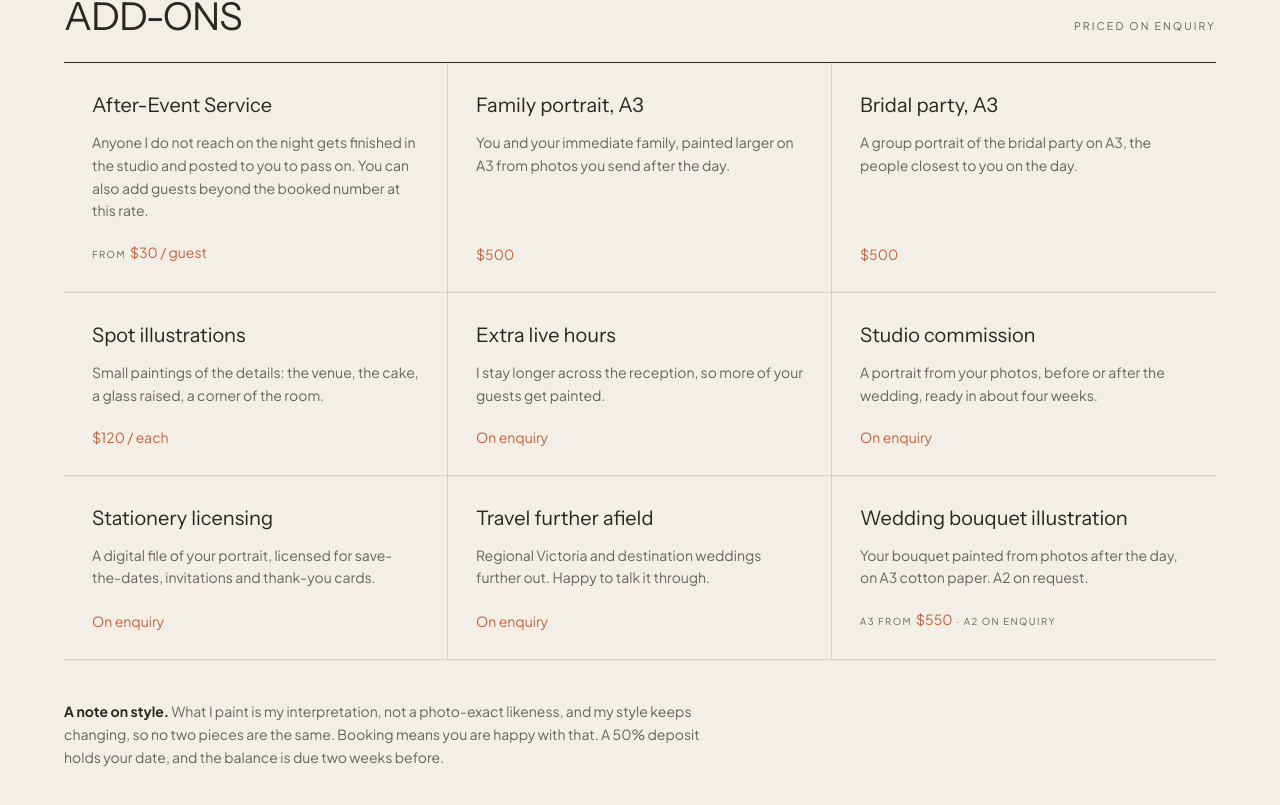
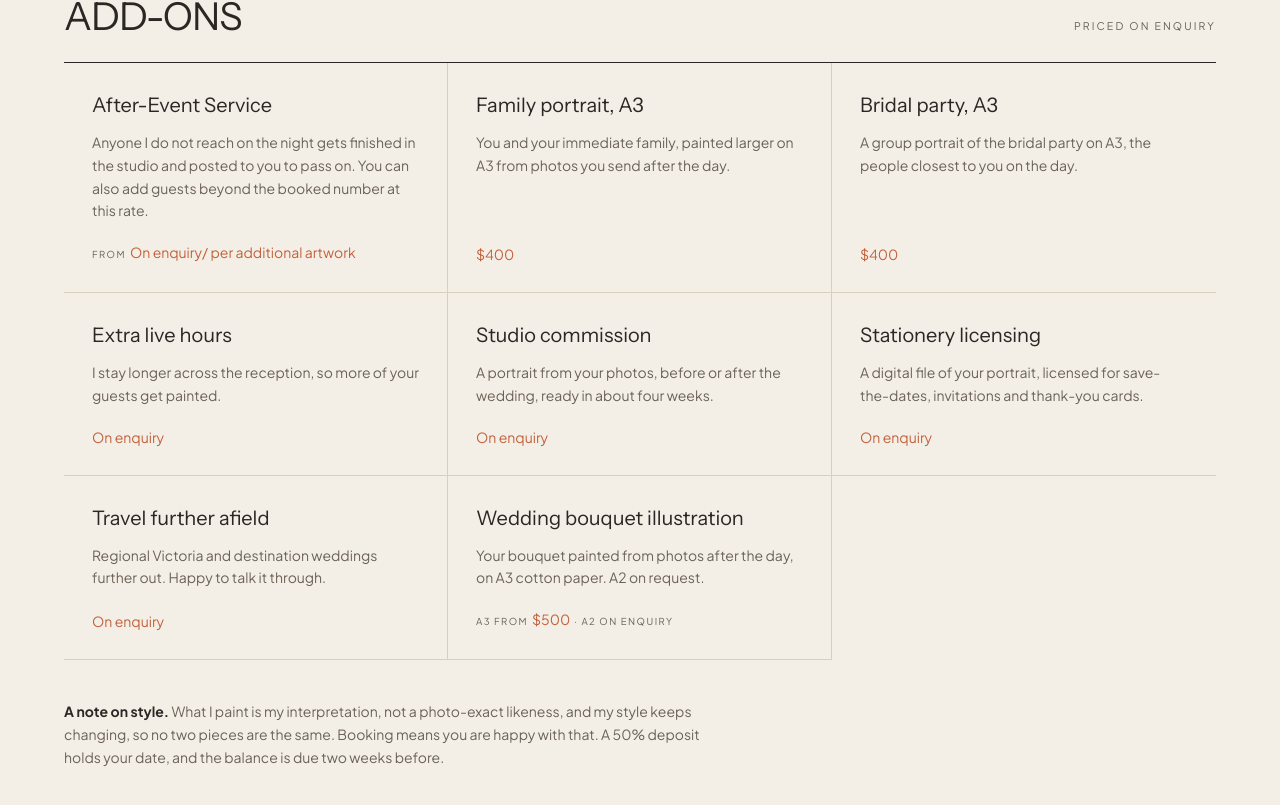
Before and after one commit to itschriswang/EventsWatercolouring, a React (Vite) app: page / in a window 1280 px wide. Shown: the part 7423-8228 px from the top of the page. Built offline with nearby package versions, Linux system fonts and the light colour scheme.

Commit message:
Update content.js

```diff
--- a/src/content.js
+++ b/src/content.js
@@ -214,7 +214,7 @@ export const PACKAGES = {
     title: 'Live on the day',
     note: 'The base package, painted across your reception.',
     priceSmall: 'From',
-    price: '$1,000',
+    price: '$850',
     facts: ['3 hours live', '30 keepsakes', '~60 guests'],
     bullets: [
       'Guest portraits painted live, A5 on archival cotton paper',
@@ -241,24 +241,20 @@ export const PACKAGES = {
     {
       h: 'After-Event Service',
       p: 'Anyone I do not reach on the night gets finished in the studio and posted to you to pass on. You can also add guests beyond the booked number at this rate.',
-      tag: '$30 / guest',
+      tag: 'On enquiry/ per additional artwork',
       small: 'From',
     },
     {
       h: 'Family portrait, A3',
       p: 'You and your immediate family, painted larger on A3 from photos you send after the day.',
-      tag: '$500',
+      tag: '$400',
     },
     {
       h: 'Bridal party, A3',
       p: 'A group portrait of the bridal party on A3, the people closest to you on the day.',
-      tag: '$500',
+      tag: '$400',
     },
-    {
-      h: 'Spot illustrations',
-      p: 'Small paintings of the details: the venue, the cake, a glass raised, a corner of the room.',
-      tag: '$120 / each',
-    },
+
     {
       h: 'Extra live hours',
       p: 'I stay longer across the reception, so more of your guests get painted.',
@@ -282,7 +278,7 @@ export const PACKAGES = {
     {
       h: 'Wedding bouquet illustration',
       p: 'Your bouquet painted from photos after the day, on A3 cotton paper. A2 on request.',
-      tag: '$550',
+      tag: '$500',
       small: 'A3 from',
       extra: '· A2 on enquiry',
     },
```
